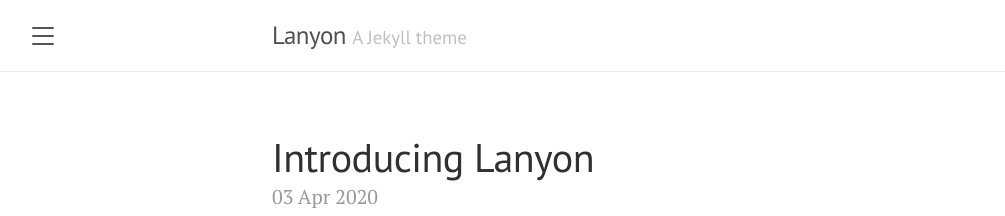
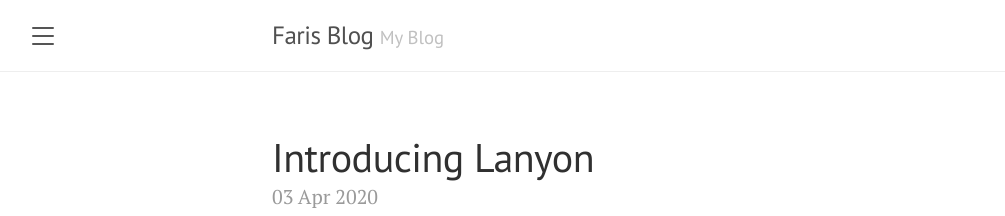
Before and after one commit to farisc0de/blog, a Jekyll site: the page built from index.html, in a window 1280 px wide and 900 px high. Shown: the top 216 px of the window, without its empty margins (8-1013 px from the left). Built offline with Jekyll 4.4.1, drawn with Linux system fonts in a browser that asks for light colours; the list of posts is cut into pages by our own code.

Commit message:
Update _config.yml

```diff
--- a/_config.yml
+++ b/_config.yml
@@ -1,6 +1,6 @@
 # Setup
-title:               Lanyon
-tagline:             'A Jekyll theme'
+title:               Faris Blog
+tagline:             'My Blog'
 description:         'A reserved <a href="https://jekyllrb.com" target="_blank">Jekyll</a> theme that places the utmost gravity on content with a hidden drawer. Made by <a href="https://twitter.com/mdo" target="_blank">@mdo</a>.'
 url:                 http://lanyon.getpoole.com
 baseurl:             ''
@@ -9,9 +9,9 @@
 
 # About/contact
 author:
-  name:              Mark Otto
-  url:               https://twitter.com/mdo
-  email:             markdotto@gmail.com
+  name:              Faris AL-Otaibi
+  url:               https://linktr.ee/farisc0de
+  email:             farisksa79@gmail.com
 
 # Gems
 plugins:
```
